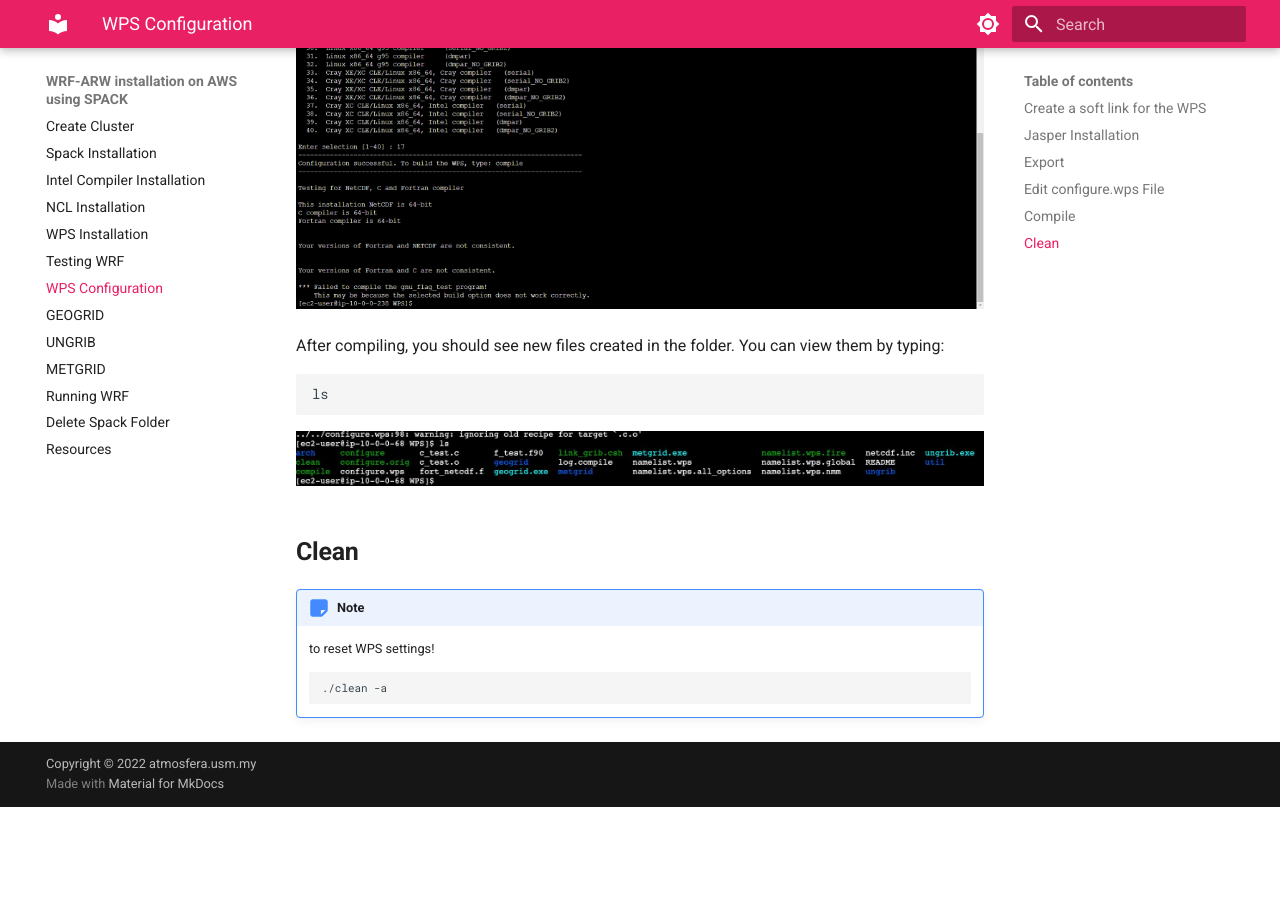
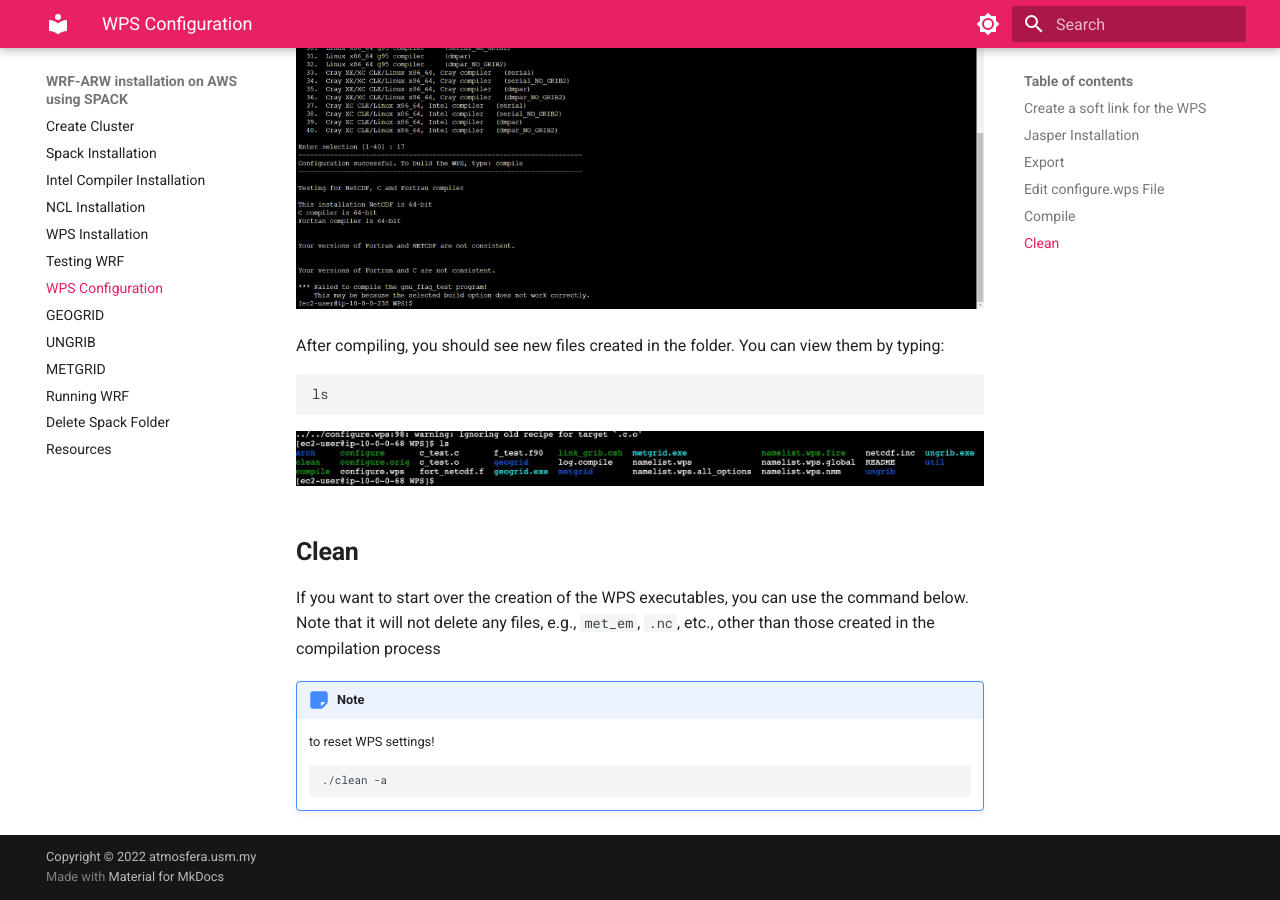
Before and after one commit to AtmosferaUSM/server_tutorial_WRF, an MkDocs documentation site: the page built from docs/wps_configuration.md, in a window 1280 px wide and 900 px high, scrolled down 2971 px. Built offline with MkDocs 1.6.1 and Material for MkDocs 9.7.7, drawn with Linux system fonts in a browser that asks for light colours; before the commit the page ends 3778 px from its top, so only the background shows below that.

Commit message:
Modified it again.

```diff
--- a/docs/wps_configuration.md
+++ b/docs/wps_configuration.md
@@ -97,6 +97,8 @@ After compiling, you should see new files created in the folder. You can view th
 
 ## **Clean**
 
+If you want to start over the creation of the WPS executables, you can use the command below. Note that it will not delete any files, e.g., `met_em`, `.nc`, etc., other than those created in the compilation process
+
 !!! note
 
     to reset WPS settings!
```
